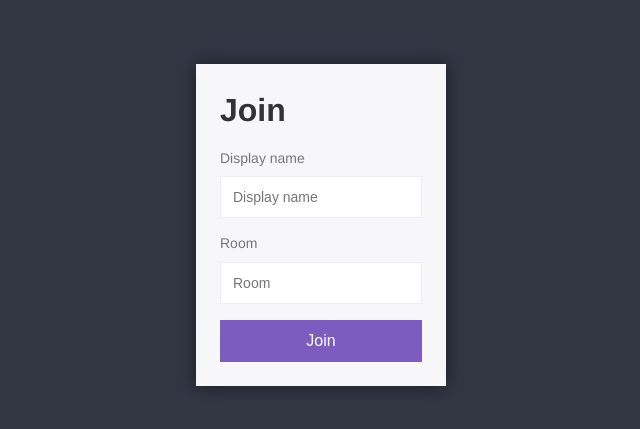
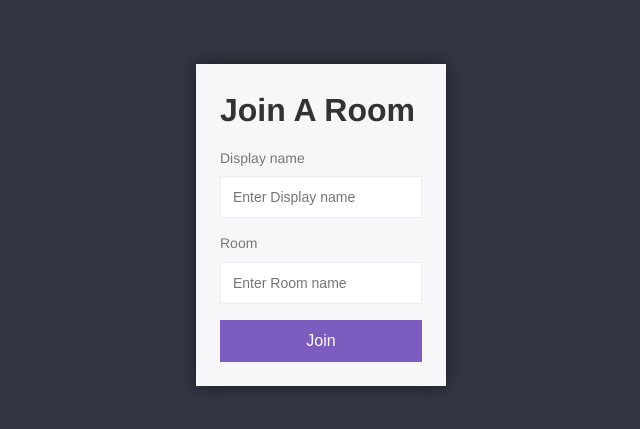
Before and after one commit to visheshshukla/Chat-Room, a website: page public/index.html in a window 1280 px wide. Shown: the part 175-604 px from the top of the page, without its empty margins (319-959 px from the left). Drawn offline with Linux system fonts and the light colour scheme.

Commit message:
updated index.html

```diff
--- a/public/index.html
+++ b/public/index.html
@@ -8,12 +8,12 @@
     <body>
         <div class="centered-form">
             <div class="centered-form__box">
-                <h1>Join</h1>
+                <h1>Join A Room</h1>
                 <form action="/chat.html">
                     <label>Display name</label>
-                    <input type="text" name="username" placeholder="Display name" required>
+                    <input type="text" name="username" placeholder="Enter Display name" required>
                     <label>Room</label>
-                    <input type="text" name="room" placeholder="Room" required>
+                    <input type="text" name="room" placeholder="Enter Room name" required>
                     <button>Join</button>
                 </form>
             </div>
```
